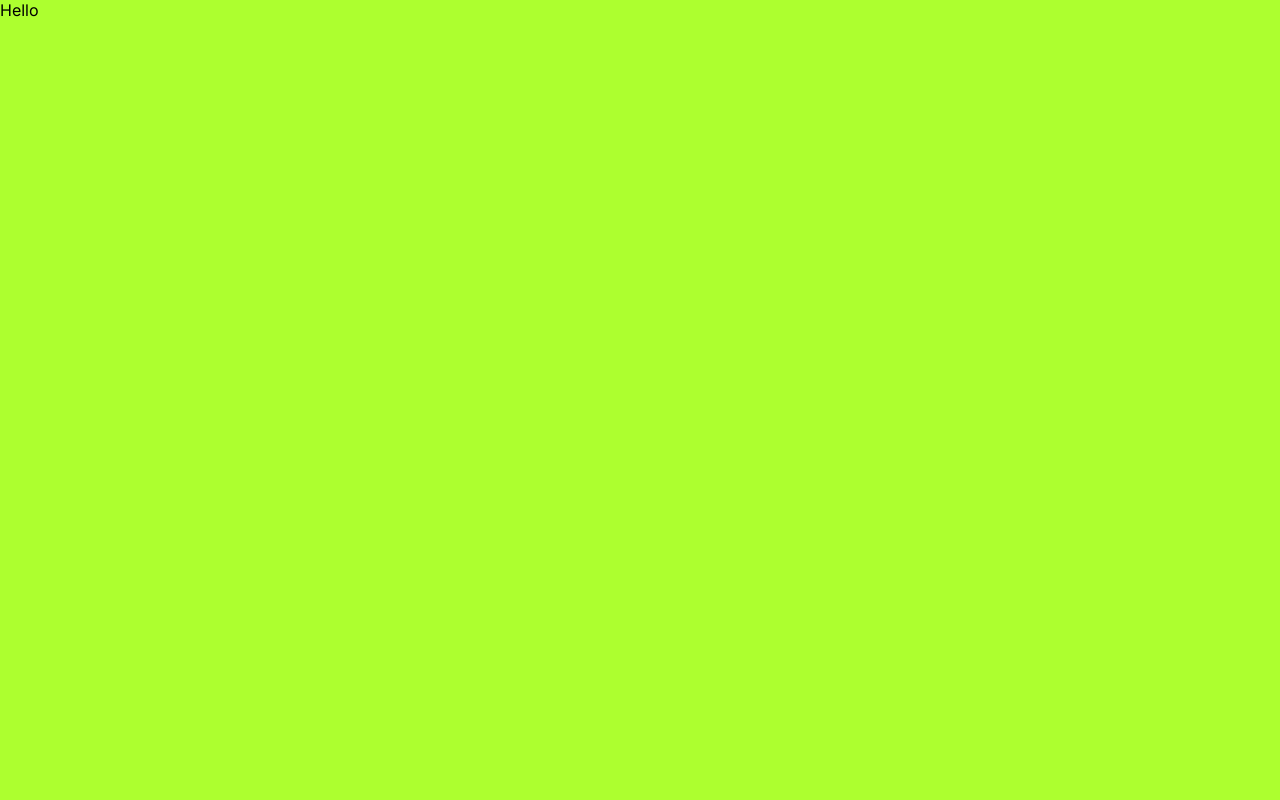
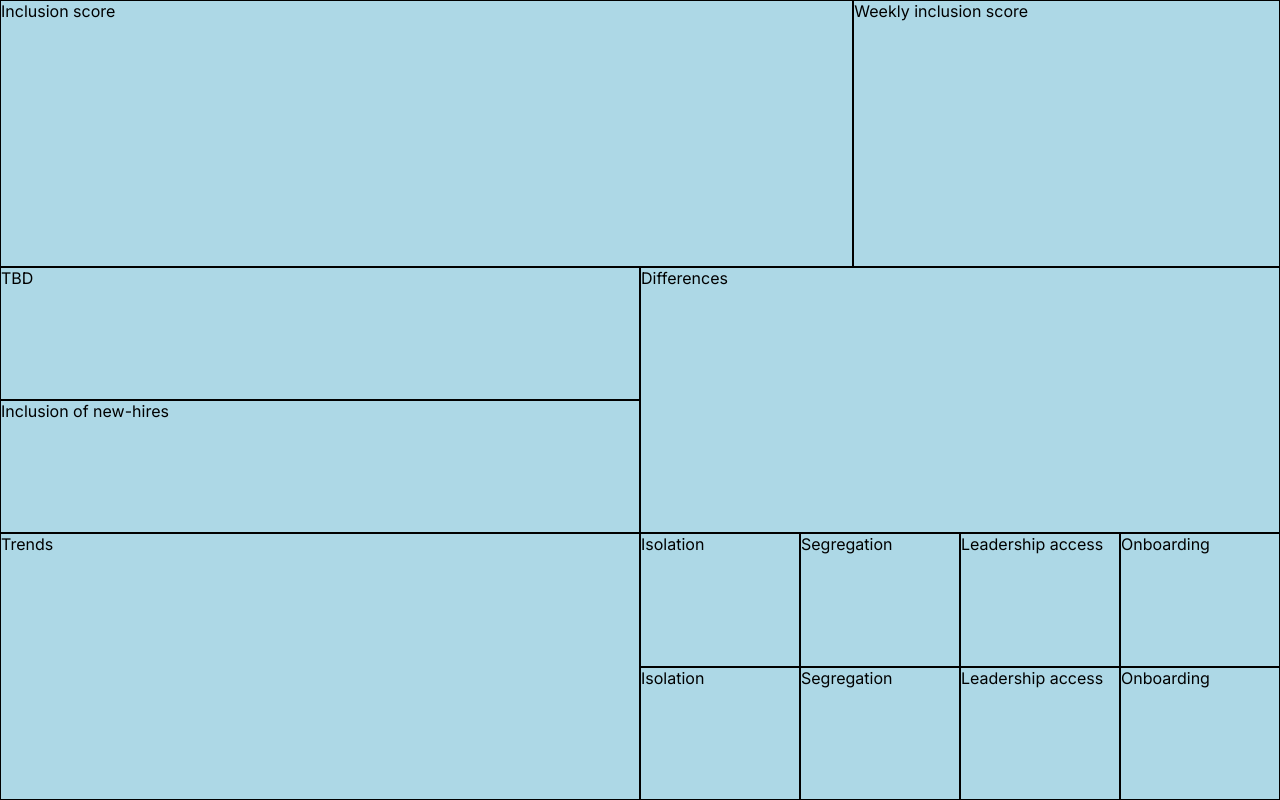
Before and after one commit to JTKsson/jolint-dashboard, a Next.js app: page / in a window 1280 px wide. Built offline with nearby package versions, Linux system fonts and the light colour scheme.

Commit message:
Add grid content with styling

```diff
--- a/src/app/components/Frame/Frame.jsx
+++ b/src/app/components/Frame/Frame.jsx
@@ -1,9 +1,34 @@
-import styles from "./Frame.module.css";
+import styles from './Frame.module.css';
 
 export default function Frame() {
   return (
     <>
-      <div className={styles.main}>Hello</div>
+      <div className={styles.gridContainer}>
+        <div className={styles.row1}>
+          <div className={styles.frame75}>Inclusion score</div>
+          <div className={styles.frame25}>Weekly inclusion score</div>
+        </div>
+        <div className={styles.row2}>
+          <div className={styles.leftColumn}>
+            <div className={styles.frame50}>TBD</div>
+            <div className={styles.frame50}>Inclusion of new-hires</div>
+          </div>
+            <div className={styles.frame33}>Differences</div>
+        </div>
+        <div className={styles.row3}>
+          <div className={styles.oneBox}>Trends</div>
+          <div className={styles.rightColumn}>
+            <div className={styles.frame25}>Isolation</div>
+            <div className={styles.frame25}>Segregation</div>
+            <div className={styles.frame25}>Leadership access</div>
+            <div className={styles.frame25}>Onboarding</div>
+            <div className={styles.frame25}>Isolation</div>
+            <div className={styles.frame25}>Segregation</div>
+            <div className={styles.frame25}>Leadership access</div>
+            <div className={styles.frame25}>Onboarding</div>
+          </div>
+        </div>
+      </div>
     </>
-  )
+  );
 }
--- a/src/app/components/Frame/Frame.module.css
+++ b/src/app/components/Frame/Frame.module.css
@@ -1,4 +1,57 @@
-.main {
-  background-color: greenyellow;
+.gridContainer {
+  display: grid;
+  grid-template-rows: 1fr 1fr 1fr;
   height: 100vh;
+  background-color: lightblue;
 }
+
+.row1 {
+  display: grid;
+  grid-template-columns: 2fr 1fr;
+}
+
+.row2 {
+  display: grid;
+  grid-template-columns: 1fr 1fr;
+}
+
+.row3 {
+  display: grid;
+  grid-template-columns: 1fr 1fr;
+}
+
+.leftColumn {
+  display: grid;
+  grid-template-rows: 1fr 1fr;
+}
+
+.rightColumn {
+  display: grid;
+  grid-template-rows: 1fr 1fr;
+  grid-template-columns: repeat(4, 1fr);
+}
+
+.oneBox {
+  border: 1px solid black;
+
+}
+
+.frame75 {
+  border: 1px solid black;
+
+}
+
+.frame25 {
+  border: 1px solid black;
+
+}
+
+.frame50 {
+  border: 1px solid black;
+
+}
+
+.frame33 {
+  border: 1px solid black;
+
+}
```
